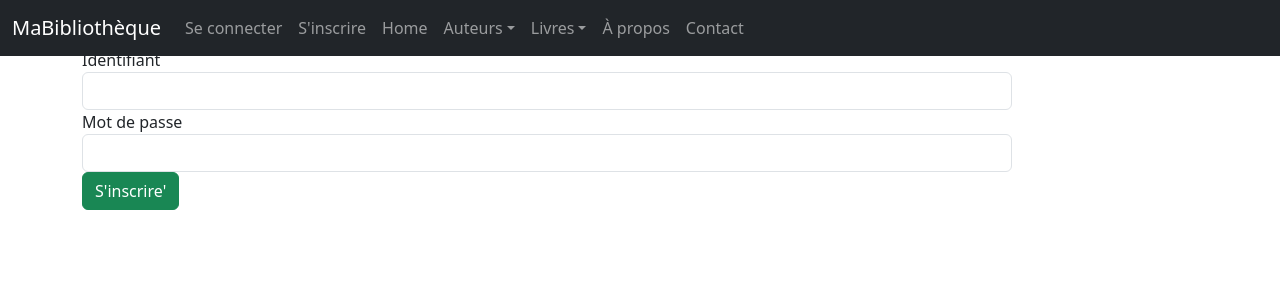
After one commit to Malo-Dantec/flask1, a Flask app: page /register/ in a window 1280 px wide. The commit adds this page. Shown: the top 300 px of the page. Run offline with Flask 3, Linux system fonts and the light colour scheme.

Commit message:
register + recherche

```diff
--- a/monApp/forms.py
+++ b/monApp/forms.py
@@ -24,3 +24,17 @@
         m.update(self.Password.data.encode())
         passwd = m.hexdigest()
         return unUser if passwd == unUser.Password else None
+
+class RegisterForm(FlaskForm):
+    Login = StringField ('Identifiant', validators =[DataRequired()])
+    Password = PasswordField ('Mot de passe', validators =[DataRequired()])
+    next = HiddenField()
+    def get_registered_user(self):
+        unUser = User.query.get(self.Login.data)
+        if unUser is not None:
+            return None
+        m = sha256()
+        m.update(self.Password.data.encode())
+        passwd = m.hexdigest()
+        newUser = User(Login=self.Login.data, Password=passwd)
+        return newUser
--- a/monApp/templates/auteurs_list.html
+++ b/monApp/templates/auteurs_list.html
@@ -5,6 +5,10 @@
   {% if auteurs|length == 0 %}
     <p>Aucun auteur trouvé.</p>
   {% endif %}
+  <form method="get" action="{{ url_for('getAuteurs') }}">
+    <input type="text" name="q" placeholder="Rechercher un auteur..." value="{{ query }}">
+    <button type="submit">Rechercher</button>
+  </form>
   <table class="table table-striped table-bordered table-hover">
     <thead>
       <tr>
--- a/monApp/templates/base.html
+++ b/monApp/templates/base.html
@@ -23,6 +23,7 @@
               <li class="nav-item"><a class="nav-link" href="{{ url_for ('logout') }}">Déconnexion</a></li >
               {% else %}
               <li class="nav-item"><a class="nav-link" href="{{ url_for ('login') }}">Se connecter</a></li >
+              <li class="nav-item"><a class="nav-link" href="{{ url_for ('register') }}">S'inscrire</a></li >
               {% endif %}
             </ul>
             <ul class="navbar-nav me-auto mb-2 mb-md-0">
@@ -60,7 +61,7 @@
       </nav>
     {% endblock %}
     {% block content %}
-      <main id="main" role=" main" class="container">
+      <main id="main" role=" main" class="container mt-5">
         {% block main %}
 
         {% endblock %}
--- a/monApp/templates/livres_list.html
+++ b/monApp/templates/livres_list.html
@@ -5,6 +5,10 @@
   {% if livres|length == 0 %}
     <p>Aucun livre trouvé.</p>
   {% endif %}
+  <form method="get" action="{{ url_for('getLivres') }}">
+    <input type="text" name="q" placeholder="Rechercher un livre..." value="{{ query }}">
+    <button type="submit">Rechercher</button>
+  </form>
   <table class="table table-striped table-bordered table-hover">
     <thead>
       <tr>
--- /dev/null
+++ b/monApp/templates/register.html
@@ -0,0 +1,31 @@
+{% extends "base.html" %}
+
+{% block main %}
+<form class="form-horizontal" role="form" method="POST" action="{{ url_for('register') }}">
+    {{ form.hidden_tag() }}
+
+    <div class="form-group">
+        <label for="username" class="col-sm-2 control-label">
+            {{ form.Login.label }}
+        </label>
+        <div class="col-sm-10">
+            {{ form.Login(size=50, class_="form-control") }}
+        </div>
+    </div>
+
+    <div class="form-group">
+        <label for="password" class="col-sm-2 control-label">
+            {{ form.Password.label }}
+        </label>
+        <div class="col-sm-10">
+            {{ form.Password(size=50, class_="form-control") }}
+        </div>
+    </div>
+
+    <div class="form-group">
+        <div class="col-sm-offset-2 col-sm-10">
+            <input class="btn btn-success" type="submit" value="S'inscrire'">
+        </div>
+    </div>
+</form>
+{% endblock %}
--- a/monApp/views.py
+++ b/monApp/views.py
@@ -15,22 +15,40 @@
 @app.route('/index/')
 def index():
     if len(request.args)==0:
-        return render_template("index.html",title="R3.01 Dev Web avec Flask",name="Cricri")
+        return render_template("index.html",title="R3.01 Dev Web avec Flask",name="")
     else :
         param_name = request.args.get('name')
         return render_template("index.html",title="R3.01 Dev Web avec Flask",name=param_name)
 
 @app.route('/auteurs/')
 def getAuteurs():
-    lesAuteurs = Auteur.query.all()
-    return render_template('auteurs_list.html', title="Les Auteurs", auteurs=lesAuteurs)
+    query = request.args.get("q", "").strip()
+    if query:
+        lesAuteurs = Auteur.query.filter(Auteur.Nom.ilike(f"%{query}%")).all()
+    else:
+        lesAuteurs = Auteur.query.all()
+    return render_template(
+        'auteurs_list.html',
+        title="Les Auteurs",
+        auteurs=lesAuteurs,
+        query=query
+    )
 
 @app.route('/livres/')
 def getLivres():
-    lesLivres = Livre.query.all()
-    return render_template('livres_list.html', title="Les Livres", livres=lesLivres)
+    query = request.args.get("q", "").strip()
+    if query:
+        lesLivres = Livre.query.filter(Livre.titre.ilike(f"%{query}%")).all()
+    else:
+        lesLivres = Livre.query.all()
+    return render_template(
+        'livres_list.html',
+        title="Les Livres",
+        livres=lesLivres,
+        query=query
+    )
 
-from monApp.forms import FormAuteur, LoginForm
+from monApp.forms import FormAuteur, LoginForm, RegisterForm
 from flask_login import login_required
 @app.route('/auteurs/<idA>/update/')
 @login_required
@@ -46,10 +64,8 @@
 def saveAuteur():
     updatedAuteur = None
     unForm = FormAuteur()
-    #recherche de l'auteur à modifier
     idA = int(unForm.idA.data)
     updatedAuteur = Auteur.query.get(idA)
-    #si les données saisies sont valides pour la mise à jour
     if unForm.validate_on_submit():
         updatedAuteur.Nom = unForm.Nom.data
         db.session.commit()
@@ -92,10 +108,8 @@
 def eraseAuteur():
     deletedAuteur = None
     unForm = FormAuteur()
-    #recherche de l'auteur à supprimer
     idA = int(unForm.idA.data)
     deletedAuteur = Auteur.query.get(idA)
-    #suppression
     db.session.delete(deletedAuteur)
     db.session.commit()
     return redirect(url_for('getAuteurs'))
@@ -112,8 +126,7 @@
 @login_required
 def updateLivre(idL):
     unLivre = Livre.query.get_or_404(idL)
-    # CORRECTION: Pré-remplir le formulaire avec les données existantes
-    unForm = FormLivre(obj=unLivre)  # obj permet de pré-remplir automatiquement
+    unForm = FormLivre(obj=unLivre)
     return render_template("livre_update.html", selectedLivre=unLivre, updateForm=unForm)
 
 @app.route('/livre/save/', methods=["POST"])
@@ -150,6 +163,18 @@
     logout_user()
     return redirect ( url_for ('index'))
 
+@app.route ("/register/", methods =("GET","POST" ,))
+def register():
+    unForm = RegisterForm ()
+    newUser=None
+    if unForm.validate_on_submit():
+        newUser = unForm.get_registered_user()
+        if newUser:
+            db.session.add(newUser)
+            db.session.commit()
+            return redirect ( url_for ('login'))
+    return render_template ("register.html",form=unForm)
+
 
 if __name__ == "__main__":
     app.run()
```
Also changed, not shown: monApp.db, monApp/static/css/style.css (renamed from monApp/static/style.css), 1 other file.
